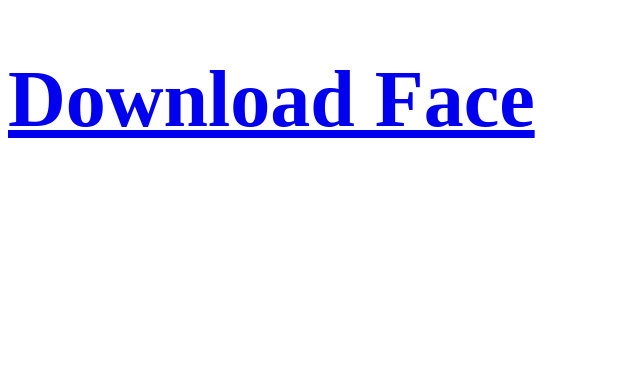
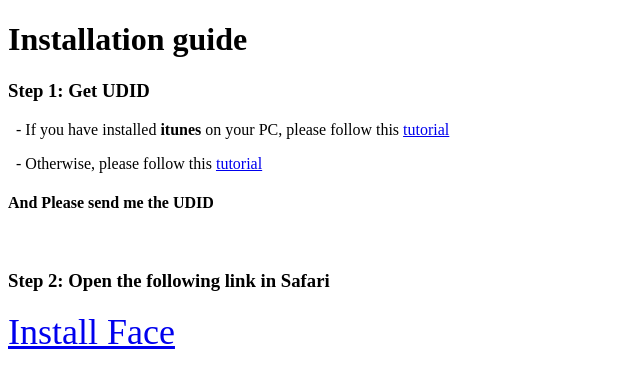
Before and after one commit to zengzhaoyang/Face, a plain HTML site: page index.html in a window 1280 px wide. Shown: the whole page, without its empty margins (0-640 px from the left). Drawn offline with Linux system fonts and the light colour scheme.

Commit message:
add tutorial

```diff
--- a/index.html
+++ b/index.html
@@ -6,8 +6,15 @@
 <title>Face</title>
 </head>
 <body>
-<h1 style="font-size:60pt">
-<a title="iPhone" href="itms-services://?action=download-manifest&url=https://raw.githubusercontent.com/zengzhaoyang/face/master/manifest.plist">
-Download Face</a><h1/>
+<h1>Installation guide</h1>
+<h3>Step 1: Get UDID</h3>
+<p>&nbsp;&nbsp;- If you have installed <b>itunes</b> on your PC, please follow this <a href="http://jingyan.baidu.com/article/0aa22375bab2bd88cc0d64d6.html">tutorial</a></p>
+<a>&nbsp;&nbsp;- Otherwise, please follow this <a href="https://www.pgyer.com/doc/view/udid">tutorial</a></a>
+<br>
+<h4>And Please send me the UDID</h4>
+<br>
+<h3>Step 2: Open the following link in Safari</h3>
+<a title="iPhone" href="itms-services://?action=download-manifest&url=https://raw.githubusercontent.com/zengzhaoyang/face/master/manifest.plist" style="font-size: 36px">
+Install Face</a>
 </body>
 </html>
```
